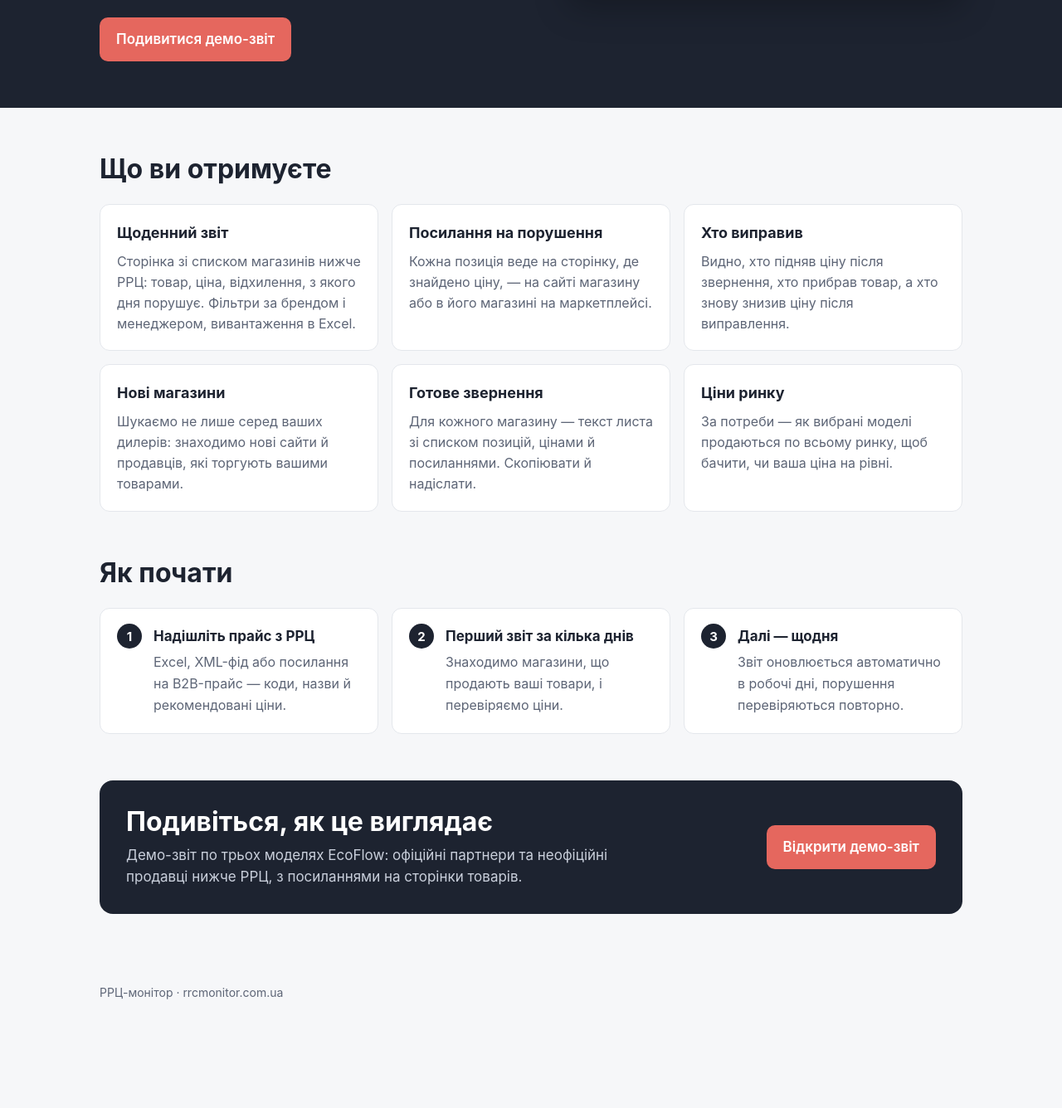
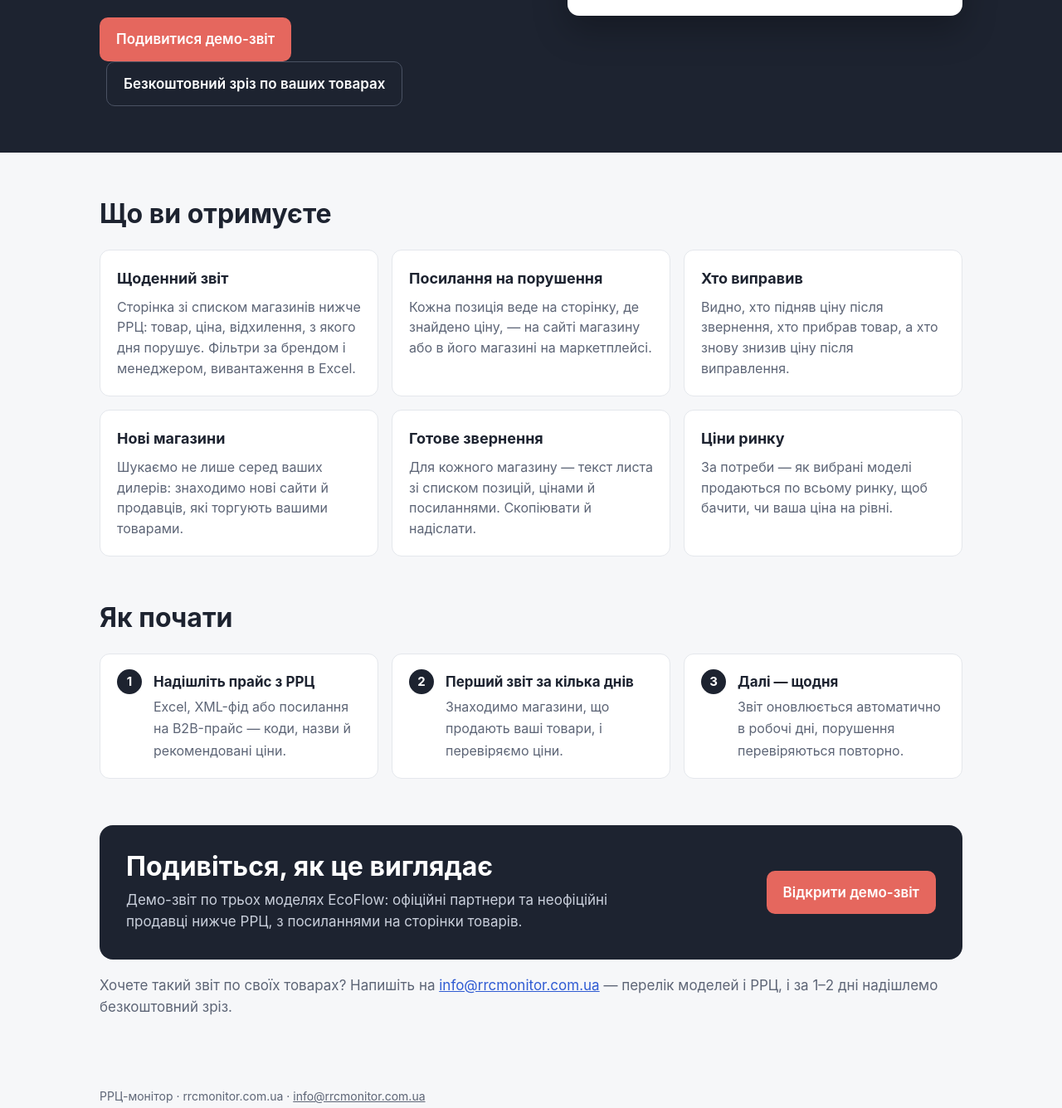
Before and after one commit to valnuz-ops/rrcmonitor, a plain HTML site: page index.html in a window 1280 px wide. Shown: the part 437-1773 px from the top of the page at 83% size. Before the commit the page ends 1685 px from the top, so only its background shows below. Drawn offline with Linux system fonts and the light colour scheme.

Commit message:
Лендинг: контакт info@rrcmonitor.com.ua, кнопка безкоштовного зрізу
Co-Authored-By: Claude Opus 5.5 <noreply@anthropic.com>
Claude-Session: https://claude.ai/code/session_01Fd5sHV51nRf3YCmHVRkm2e

```diff
--- a/index.html
+++ b/index.html
@@ -57,7 +57,7 @@ footer{color:var(--mute);font-size:14px;padding:28px 0 40px}
       <div>
         <h1>Хто продає ваші товари нижче РРЦ — щодня, з посиланнями</h1>
         <p class="lead">Для імпортерів, дистриб’юторів і брендів. Перевіряємо сайти інтернет-магазинів, продавців на Rozetka і Prom та магазини з Hotline. Ви отримуєте звіт: хто порушує, на скільки, з якого дня — і посилання на сторінку товару.</p>
-        <a class="btn" href="/demo/ecoflow/">Подивитися демо-звіт</a>
+        <a class="btn" href="/demo/ecoflow/">Подивитися демо-звіт</a><a class="btn ghost" href="mailto:info@rrcmonitor.com.ua?subject=%D0%91%D0%B5%D0%B7%D0%BA%D0%BE%D1%88%D1%82%D0%BE%D0%B2%D0%BD%D0%B8%D0%B9%20%D0%B7%D1%80%D1%96%D0%B7%20%D0%A0%D0%A0%D0%A6">Безкоштовний зріз по ваших товарах</a>
       </div>
       <div class="sample" aria-label="Приклад рядків звіту">
         <div class="h"><span>Магазини нижче РРЦ</span><span>приклад</span></div>
@@ -100,9 +100,10 @@ footer{color:var(--mute);font-size:14px;padding:28px 0 40px}
       <div><h2>Подивіться, як це виглядає</h2><p>Демо-звіт по трьох моделях EcoFlow: офіційні партнери та неофіційні продавці нижче РРЦ, з посиланнями на сторінки товарів.</p></div>
       <a class="btn" href="/demo/ecoflow/">Відкрити демо-звіт</a>
     </div>
+    <p style="margin:18px 0 0;color:var(--mute)">Хочете такий звіт по своїх товарах? Напишіть на <a href="mailto:info@rrcmonitor.com.ua">info@rrcmonitor.com.ua</a> — перелік моделей і РРЦ, і за 1–2 дні надішлемо безкоштовний зріз.</p>
   </div>
 </section>
 
-<footer><div class="wrap">РРЦ-монітор · rrcmonitor.com.ua</div></footer>
+<footer><div class="wrap">РРЦ-монітор · rrcmonitor.com.ua · <a href="mailto:info@rrcmonitor.com.ua" style="color:inherit">info@rrcmonitor.com.ua</a></div></footer>
 </body>
 </html>
```
